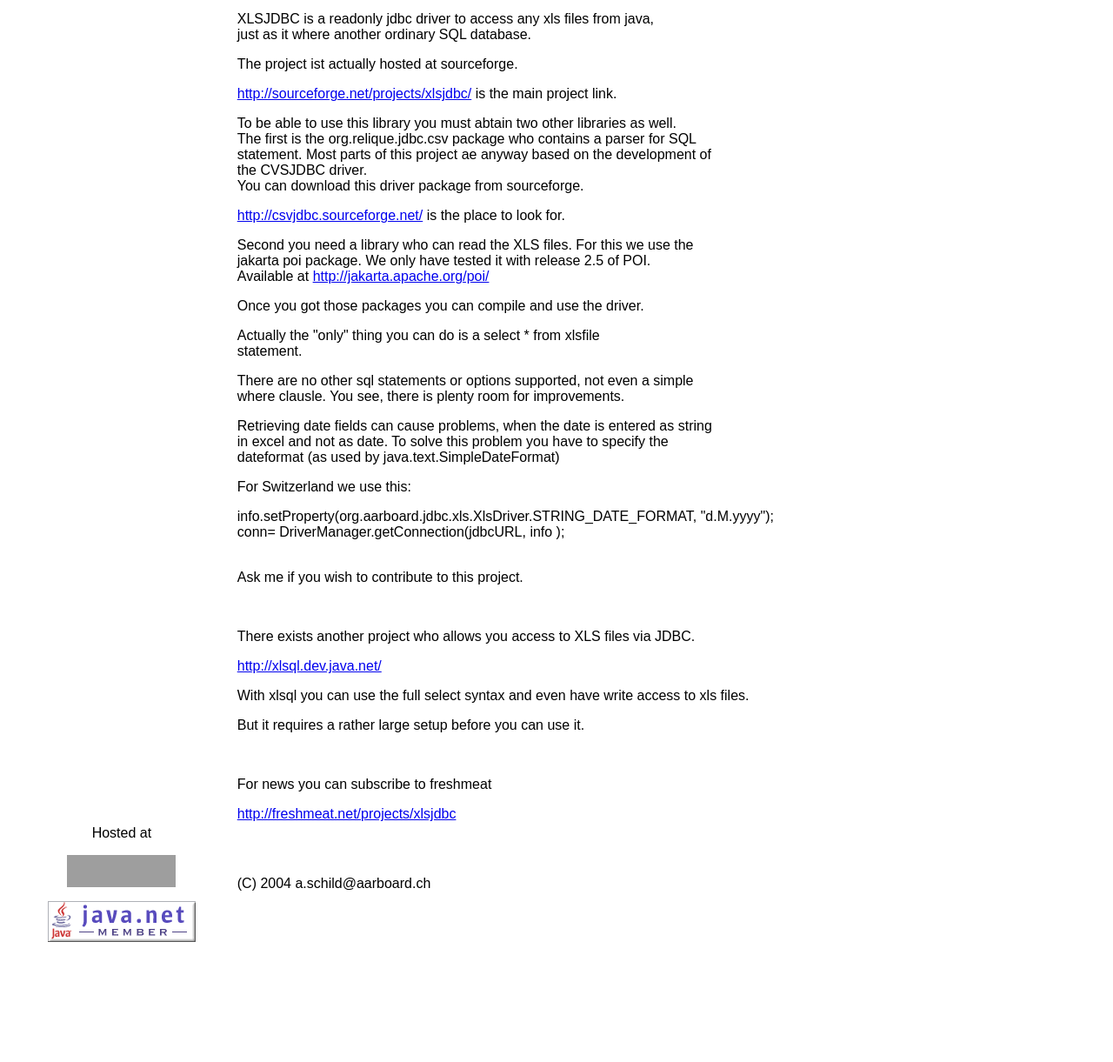
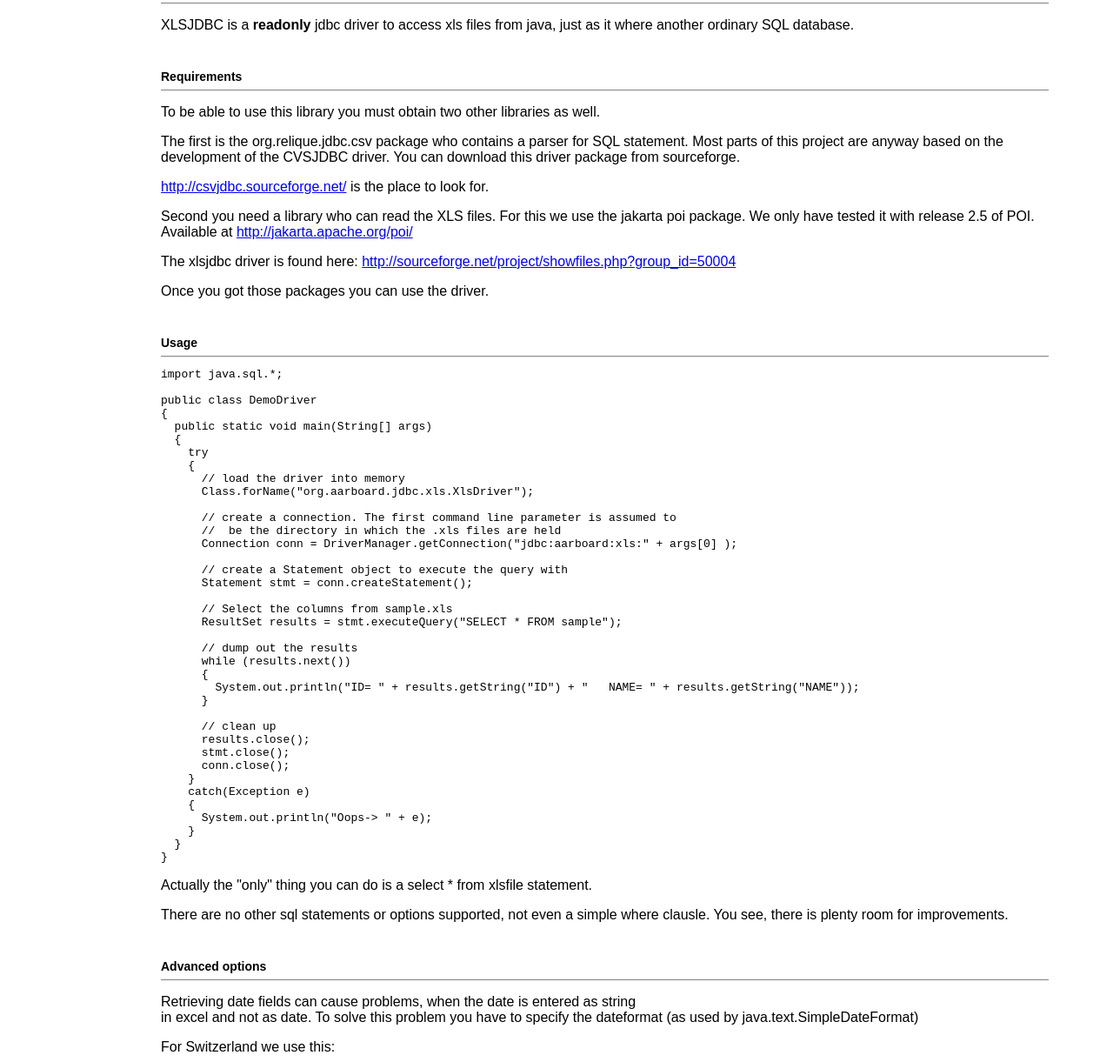
Before and after one commit to zz-chen/xlsjdbc, a plain HTML site: page doc/www/index.html in a window 1280 px wide. Shown: the part 56-1277 px from the top of the page at 87% size. Drawn offline with Linux system fonts and the light colour scheme; grey boxes are pictures that could not be loaded.

Commit message:
Updated webpage

```diff
--- a/doc/www/index.html
+++ b/doc/www/index.html
@@ -7,6 +7,22 @@
 <!--
 body {
 	font-family: Arial, Helvetica, sans-serif;
+	font-size: 10px;
+}
+h1 {
+	font-size: 24px;
+	margin: 10px 0px;
+}
+-->
+</style>
+<style type="text/css">
+<!--
+h2 {
+	margin: 3em 0em 0.5em;
+	font-size: 14px;
+}
+hr {
+	margin: 0px;
 }
 -->
 </style>
@@ -17,59 +33,103 @@ body {
   <tr>
     <td>&nbsp;</td>
     <td><h1>XLS JDBC</h1>
-      <p>XLSJDBC is a readonly jdbc driver to access any xls files from java,<br>
-  just as it where another ordinary SQL database.</p>
-      <p>The project ist actually hosted at sourceforge.</p>
-      <p><a href="http://sourceforge.net/projects/xlsjdbc/">http://sourceforge.net/projects/xlsjdbc/</a> is
-        the main project link.</p>
-      <p>To be able to use this library you must abtain two other libraries as
-        well.<br>
-  The first is the org.relique.jdbc.csv package who contains a parser for SQL<br>
-  statement. Most parts of this project ae anyway based on the development of<br>
-  the CVSJDBC driver.<br>
-  You can download this driver package from sourceforge.</p>
+      <hr noshade size="1">      <p>XLSJDBC is a <strong>readonly</strong> jdbc
+        driver to access xls files from java, just as it where another ordinary
+        SQL database.</p>
+      <h2>Requirements</h2>
+      <hr noshade size="1">      <p>To be able to use this library you must obtain
+        two other libraries as well.</p>
+      <p>        The first is the org.relique.jdbc.csv package who contains a
+        parser for SQL statement. Most parts of this project are anyway based
+        on
+            the development of
+    the CVSJDBC driver.
+      You can download this driver package from sourceforge.</p>
       <p><a href="http://csvjdbc.sourceforge.net/">http://csvjdbc.sourceforge.net/</a> is
         the place to look for.</p>
       <p>Second you need a library who can read the XLS files. For this we use
-        the<br>
-  jakarta poi package. We only have tested it with release 2.5 of POI.<br>
+        the
+  jakarta poi package. We only have tested it with release 2.5 of POI.
   Available at <a href="http://jakarta.apache.org/poi/">http://jakarta.apache.org/poi/</a></p>
-      <p>Once you got those packages you can compile and use the driver.</p>
-      <p>Actually the &quot;only&quot; thing you can do is a select * from xlsfile<br>
+      <p>The xlsjdbc driver is found here: <a href="http://sourceforge.net/project/showfiles.php?group_id=50004" target="_blank">http://sourceforge.net/project/showfiles.php?group_id=50004</a></p>
+      <p>Once you got those packages you can use the driver.</p>      <h2>Usage</h2>
+      <hr noshade size="1"><code>
+<pre>
+import java.sql.*;
+
+public class DemoDriver
+{
+  public static void main(String[] args)
+  {
+    try
+    {
+      // load the driver into memory
+      Class.forName("org.aarboard.jdbc.xls.XlsDriver");
+
+      // create a connection. The first command line parameter is assumed to
+      //  be the directory in which the .xls files are held
+      Connection conn = DriverManager.getConnection("jdbc:aarboard:xls:" + args[0] );
+
+      // create a Statement object to execute the query with
+      Statement stmt = conn.createStatement();
+
+      // Select the columns from sample.xls
+      ResultSet results = stmt.executeQuery("SELECT * FROM sample");
+
+      // dump out the results
+      while (results.next())
+      {
+        System.out.println("ID= " + results.getString("ID") + "   NAME= " + results.getString("NAME"));
+      }
+
+      // clean up
+      results.close();
+      stmt.close();
+      conn.close();
+    }
+    catch(Exception e)
+    {
+      System.out.println("Oops-> " + e);
+    }
+  }
+}</pre>
+</code>
+<p>Actually the &quot;only&quot; thing you can do is a select * from xlsfile
   statement.</p>
-      <p>There are no other sql statements or options supported, not even a simple<br>
+      <p>There are no other sql statements or options supported, not even a simple
   where clausle. You see, there is plenty room for improvements.</p>
+<h2>Advanced options</h2>
+<hr noshade size="1">
       <p>Retrieving date fields can cause problems, when the date is entered
         as string<br>
-  in excel and not as date. To solve this problem you have to specify the<br>
+  in excel and not as date. To solve this problem you have to specify the
   dateformat (as used by java.text.SimpleDateFormat)</p>
       <p>For Switzerland we use this:</p>
-      <p>info.setProperty(org.aarboard.jdbc.xls.XlsDriver.STRING_DATE_FORMAT, &quot;d.M.yyyy&quot;);<br>
-  conn= DriverManager.getConnection(jdbcURL, info );</p>
-      <p><br>
-  Ask me if you wish to contribute to this project.</p>
-      <p>&nbsp;</p>
-      <p>There exists another project who allows you access to XLS files via
-        JDBC.</p>
+      <p><code>info.setProperty(org.aarboard.jdbc.xls.XlsDriver.STRING_DATE_FORMAT, &quot;d.M.yyyy&quot;);<br>
+  conn= DriverManager.getConnection(jdbcURL, info );</code></p>
+      <h2>Other XLS JDBC solutions</h2>
+      <hr noshade size="1">      <p>There exists another opensource project who
+        allows access to XLS files via JDBC.</p>
       <p><a href="http://xlsql.dev.java.net/" target="_blank">http://xlsql.dev.java.net/</a></p>
       <p>With xlsql you can use the full select syntax and even have write access
         to xls files.</p>
       <p>But it requires a rather large setup before you can use it.</p>
-      <p>&nbsp;</p>
-      <p>For news you can subscribe to freshmeat</p>
-      <p><a href="http://freshmeat.net/projects/xlsjdbc" target="_blank">http://freshmeat.net/projects/xlsjdbc</a></p>
+      <h2>Project infos</h2>
+	        <hr noshade size="1">
+	        <p>The project ist hosted at sourceforge.</p>
+	        <p><a href="http://sourceforge.net/projects/xlsjdbc/">http://sourceforge.net/projects/xlsjdbc/</a> is
+	          the main project link.</p>
+	        <p>For news you can subscribe to freshmeat</p>
+	        <p><a href="http://freshmeat.net/projects/xlsjdbc" target="_blank">http://freshmeat.net/projects/xlsjdbc</a></p>
+	  <hr noshade size="1">
     </td>
   </tr>
   <tr>
     <td align="center"><p>Hosted at</p>
     <p><a href="http://sourceforge.net"><img src="http://sourceforge.net/sflogo.php?group_id=50004&amp;type=2" width="125" height="37" border="0" alt="SourceForge.net Logo" /></a></p>
     <p><a href="http://www.java.net" target="_blank"><img src="javanet_button_170.gif" alt="java.net MEMBER" width="170" height="47" border="0"></a></p></td>
-    <td>(C) 2004 a.schild@aarboard.ch</td>
+    <td>(C) 2001 - 2004 a.schild@aarboard.ch <a href="http://www.aarboard.ch" target="_blank">www.aarboard.ch</a></td>
   </tr>
 </table>
-<h1>&nbsp;</h1>
-<p><br>
-</p>
-<p>&nbsp;</p>
 </body>
 </html>
```
